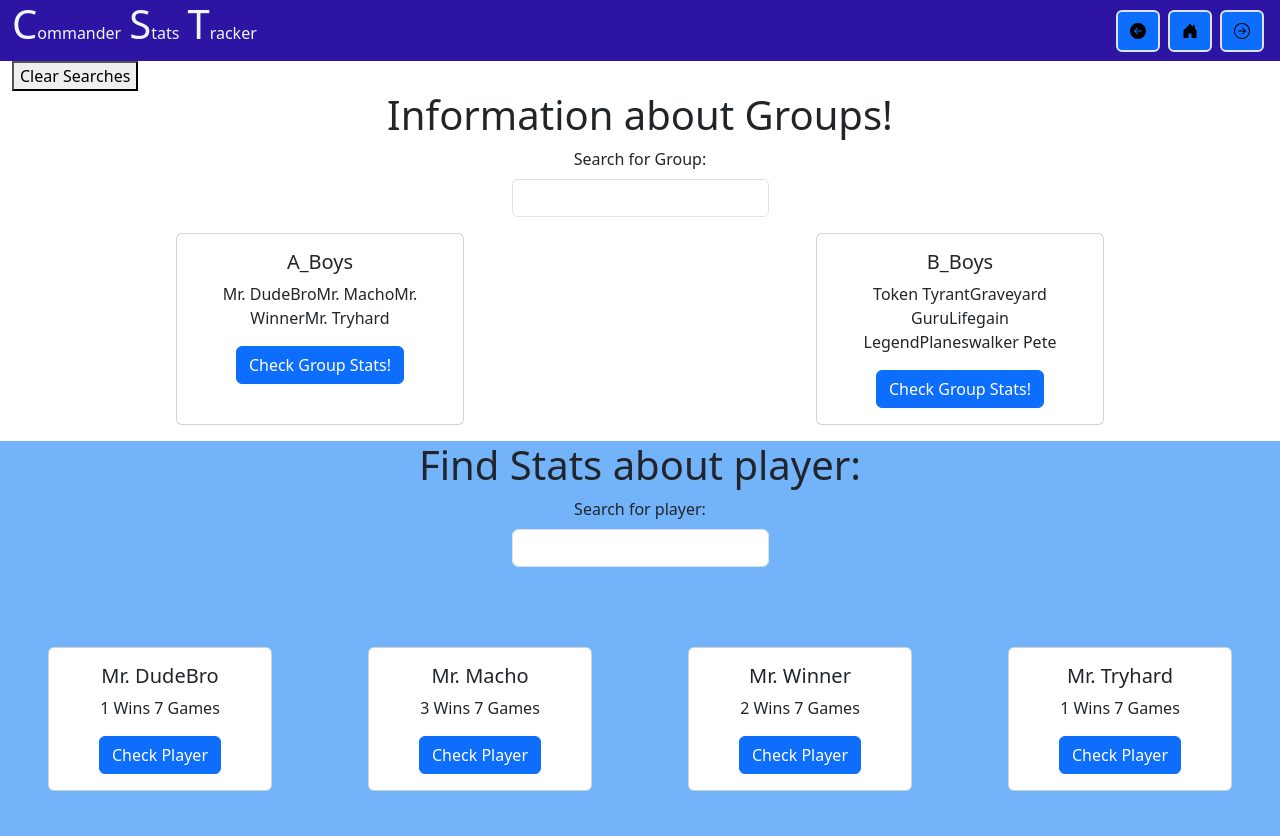
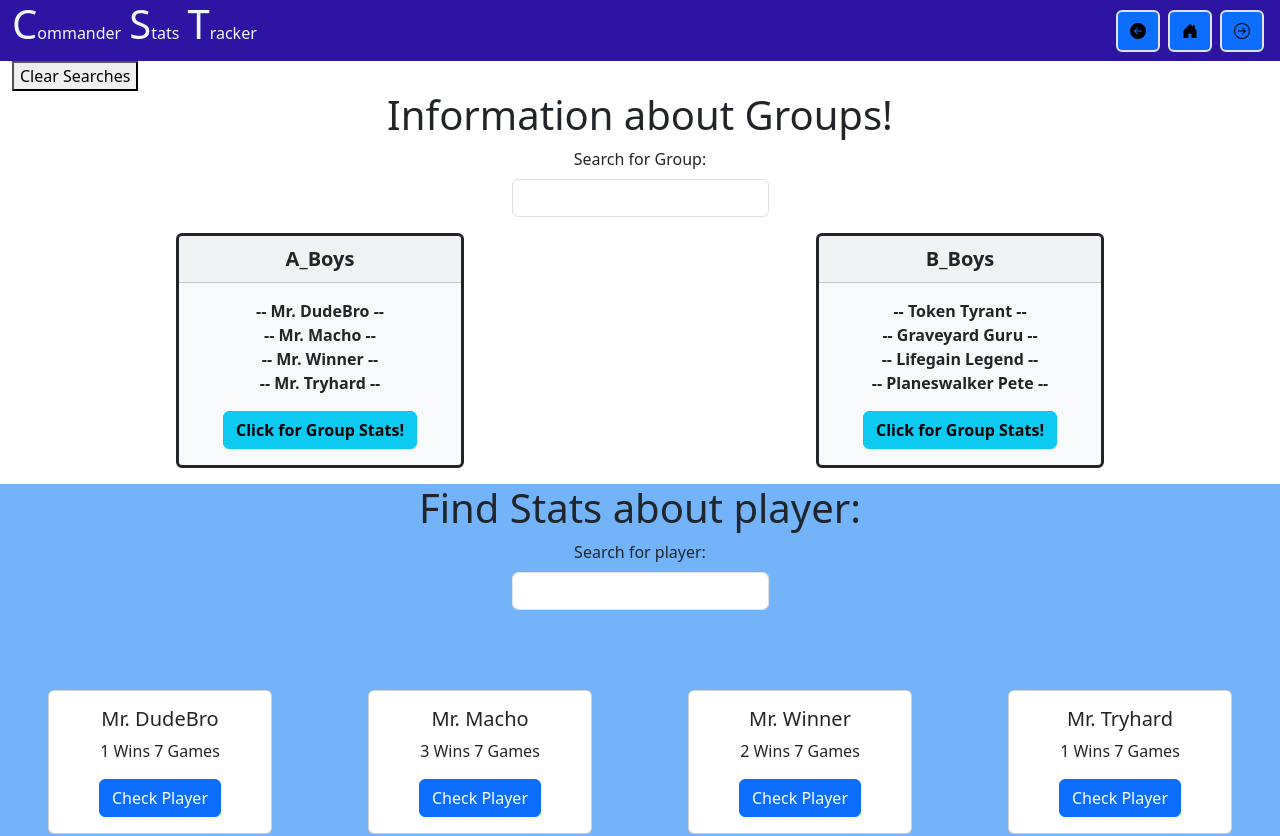
Before and after one commit to jakboa/commanderstatstracker, a React (Create React App) app: page / in a window 1280 px wide. Shown: the top 836 px of the page. Built offline with nearby package versions, Linux system fonts and the light colour scheme; no server answers.

Commit message:
v0.18.19 General Update
- Small UI update for group cards in hompage.

- Not gonna lie, this is a lazy sunday update...

```diff
--- a/src/views/Homepage/HomepageGroupSingle.js
+++ b/src/views/Homepage/HomepageGroupSingle.js
@@ -13,18 +13,18 @@ export default function HomepageSingleGroup( {groupName, groupPlayers} ) {
         navigate(`/groupstats/${groupName}`);
     };
 
+    console.log(groupPlayers);
+
     return (
-        <Card style={{ width: '18rem' }}>
+        <Card bg="light"  border="dark" className="border border-3 "  style={{ width: '18rem' }}>
+            <Card.Header className="fs-5 fw-bold">{groupName}</Card.Header>
             <Card.Body>
-                <Card.Title>{groupName}</Card.Title>
-                {groupPlayers.map((player,index) => {
+                {groupPlayers[0].map((player,index) => {
                     return(
-                        <div key={index}>
-                            <Card.Text>{player}</Card.Text>
-                            <Button variant="primary" onClick={handleGroupClick}>Check Group Stats!</Button>
-                        </div>
+                        <Card.Text key={index} className="fw-bold py-0 my-0">-- {player} --</Card.Text>
                     )
                 })}
+                <Button className="mt-3 fw-bold" variant="info" onClick={handleGroupClick}>Click for Group Stats!</Button>
             </Card.Body>
         </Card>
 
```
